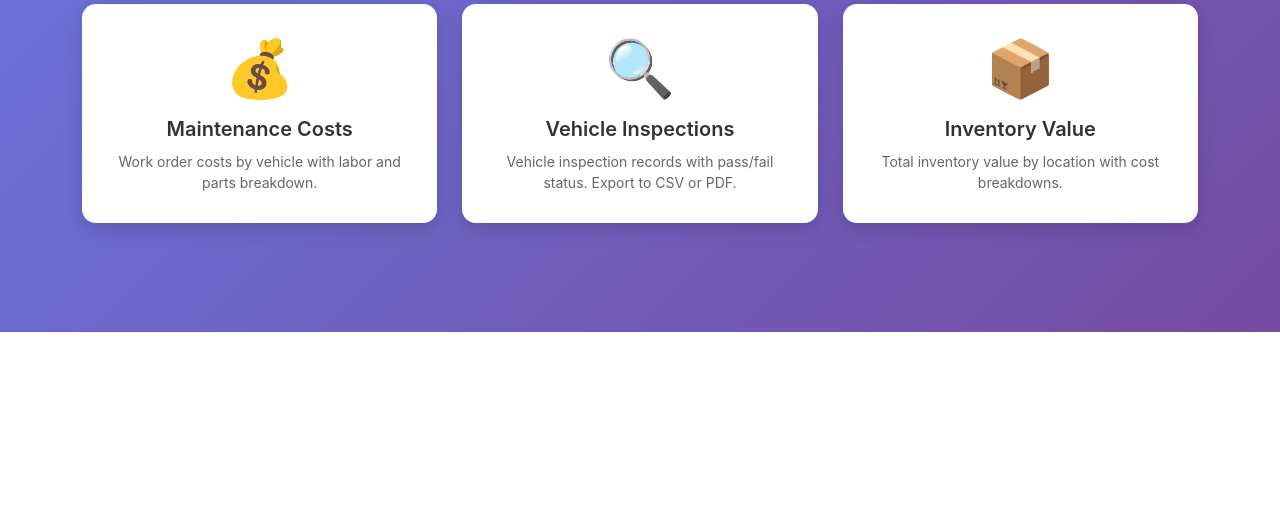
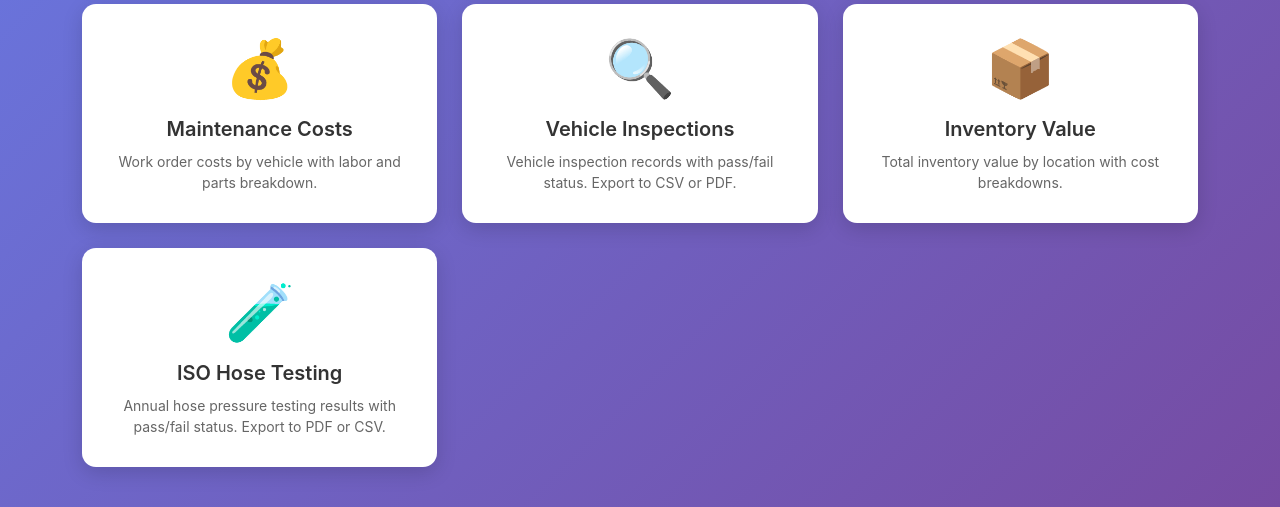
Before and after one commit to mbyrdLCS/Fire-Department-Management-System, a Flask app: page /reports in a window 1280 px wide. Shown: the part 508-1015 px from the top of the page. Before the commit the page ends 840 px from the top, so only its background shows below. Run offline with Flask 2, Linux system fonts and the light colour scheme; parts of the project's set-up code (start-up, migrations or seed data) failed here and were passed over.

Commit message:
Add ISO Hose Testing Report with PDF and CSV export
- Created /reports/iso-hose-testing route with year selection
- Shows all tested hoses with ID, size, test PSI, status, date, vehicle
- Summary statistics showing total tested, passed, failed
- PDF export button - downloads printable PDF report
- CSV export button - downloads spreadsheet format
- Added to Reports dashboard menu
- Added quick View Report button on ISO testing page
- Organized by vehicle with color-coded PASS/FAIL status
- Print-friendly layout (hides filters/buttons when printing)
- Helper function get_available_test_years() in db_helpers.py

🤖 Generated with [Claude Code](https://claude.com/claude-code)

Co-Authored-By: Claude <noreply@anthropic.com>

```diff
--- a/flask_app/app.py
+++ b/flask_app/app.py
@@ -3880,6 +3880,114 @@ def delete_hose():
         logger.error(f"Error deleting hose: {str(e)}")
         return jsonify({'success': False, 'error': str(e)}), 500
 
+@app.route('/reports/iso-hose-testing')
+def iso_hose_testing_report():
+    """ISO Hose Testing Report"""
+    if not session.get('logged_in'):
+        return redirect(url_for('login'))
+
+    # Get year parameter or default to current year
+    year = request.args.get('year', type=int)
+    if not year:
+        year = datetime.now().year
+
+    export_format = request.args.get('export', '').lower()
+
+    # Get all tested hoses for the year
+    conn = db_helpers.get_db_connection()
+    cursor = conn.cursor()
+
+    cursor.execute('''
+        SELECT
+            i.name as hose_id,
+            i.diameter,
+            t.test_pressure,
+            t.test_result,
+            t.test_date,
+            v.vehicle_code,
+            t.failure_reason,
+            t.repair_status
+        FROM iso_hose_tests t
+        JOIN inventory_items i ON t.item_id = i.id
+        LEFT JOIN vehicle_inventory vi ON i.id = vi.item_id
+        LEFT JOIN vehicles v ON vi.vehicle_id = v.id
+        WHERE t.test_year = ?
+        AND t.test_date IS NOT NULL
+        ORDER BY v.vehicle_code, i.name
+    ''', (year,))
+
+    hoses = []
+    for row in cursor.fetchall():
+        hoses.append({
+            'hose_id': row[0],
+            'diameter': row[1],
+            'test_pressure': row[2] or 250,
+            'test_result': row[3],
+            'test_date': row[4],
+            'vehicle_code': row[5] or 'Unassigned',
+            'failure_reason': row[6] or '',
+            'repair_status': row[7] or ''
+        })
+
+    conn.close()
+
+    # Handle CSV export
+    if export_format == 'csv':
+        import csv
+        from io import StringIO
+
+        output = StringIO()
+        writer = csv.writer(output)
+
+        # Write header
+        writer.writerow(['Vehicle', 'Hose ID', 'Size', 'Test PSI', 'Status', 'Test Date', 'Failure Reason', 'Repair Status'])
+
+        # Write data
+        for hose in hoses:
+            writer.writerow([
+                hose['vehicle_code'],
+                hose['hose_id'],
+                f"{hose['diameter']}\"",
+                f"{hose['test_pressure']} PSI",
+                hose['test_result'],
+                hose['test_date'],
+                hose['failure_reason'],
+                hose['repair_status']
+            ])
+
+        output.seek(0)
+        return Response(
+            output.getvalue(),
+            mimetype='text/csv',
+            headers={'Content-Disposition': f'attachment; filename=ISO_Hose_Testing_{year}.csv'}
+        )
+
+    # Handle PDF export
+    if export_format == 'pdf':
+        from flask import make_response
+        import pdfkit
+
+        # Render the HTML template
+        html = render_template('reports/iso_hose_testing_report.html',
+                             hoses=hoses,
+                             year=year,
+                             available_years=[year])
+
+        # Generate PDF
+        pdf = pdfkit.from_string(html, False)
+        response = make_response(pdf)
+        response.headers['Content-Type'] = 'application/pdf'
+        response.headers['Content-Disposition'] = f'attachment; filename=ISO_Hose_Testing_{year}.pdf'
+        return response
+
+    # Get available years
+    available_years = db_helpers.get_available_test_years()
+
+    return render_template('reports/iso_hose_testing_report.html',
+                         hoses=hoses,
+                         year=year,
+                         available_years=available_years)
+
 if __name__ == '__main__':
     # Get debug mode from environment variable (defaults to False for production)
     debug_mode = os.getenv('FLASK_DEBUG', 'False').lower() == 'true'
--- a/flask_app/db_helpers.py
+++ b/flask_app/db_helpers.py
@@ -3308,6 +3308,28 @@ def get_hose_test_history(item_id, years=3):
     conn.close()
     return tests
 
+def get_available_test_years():
+    """Get list of years that have test data"""
+    conn = get_db_connection()
+    cursor = conn.cursor()
+
+    cursor.execute('''
+        SELECT DISTINCT test_year
+        FROM iso_hose_tests
+        WHERE test_year IS NOT NULL
+        ORDER BY test_year DESC
+    ''')
+
+    years = [row[0] for row in cursor.fetchall()]
+    conn.close()
+
+    # If no years, include current year
+    if not years:
+        from datetime import datetime
+        years = [datetime.now().year]
+
+    return years
+
 def save_hose_test(item_id, test_year, test_date, test_result, test_pressure=None,
                    tested_by=None, failure_reason=None, repair_status=None,
                    repair_cost=None, repair_notes=None):
--- a/flask_app/templates/iso_hose_testing.html
+++ b/flask_app/templates/iso_hose_testing.html
@@ -147,6 +147,9 @@
             <a href="{{ url_for('annual_hose_test', test_year=current_year) }}" class="btn btn-success">
                 🧪 Start {{ current_year }} Annual Testing
             </a>
+            <a href="{{ url_for('iso_hose_testing_report', year=current_year) }}" class="btn btn-primary">
+                📊 View {{ current_year }} Report
+            </a>
             <a href="{{ url_for('annual_hose_test', test_year=current_year-1) }}" class="btn">
                 📋 View {{ current_year-1 }} Results
             </a>
--- a/flask_app/templates/reports_menu.html
+++ b/flask_app/templates/reports_menu.html
@@ -147,6 +147,12 @@
                 <div class="title">Inventory Value</div>
                 <div class="description">Total inventory value by location with cost breakdowns.</div>
             </a>
+
+            <a href="{{ url_for('iso_hose_testing_report') }}" class="report-card">
+                <div class="icon">🧪</div>
+                <div class="title">ISO Hose Testing</div>
+                <div class="description">Annual hose pressure testing results with pass/fail status. Export to PDF or CSV.</div>
+            </a>
         </div>
     </div>
 </body>
```
Also changed, not shown: flask_app/templates/reports/iso_hose_testing_report.html (added, +117 -0 lines).
